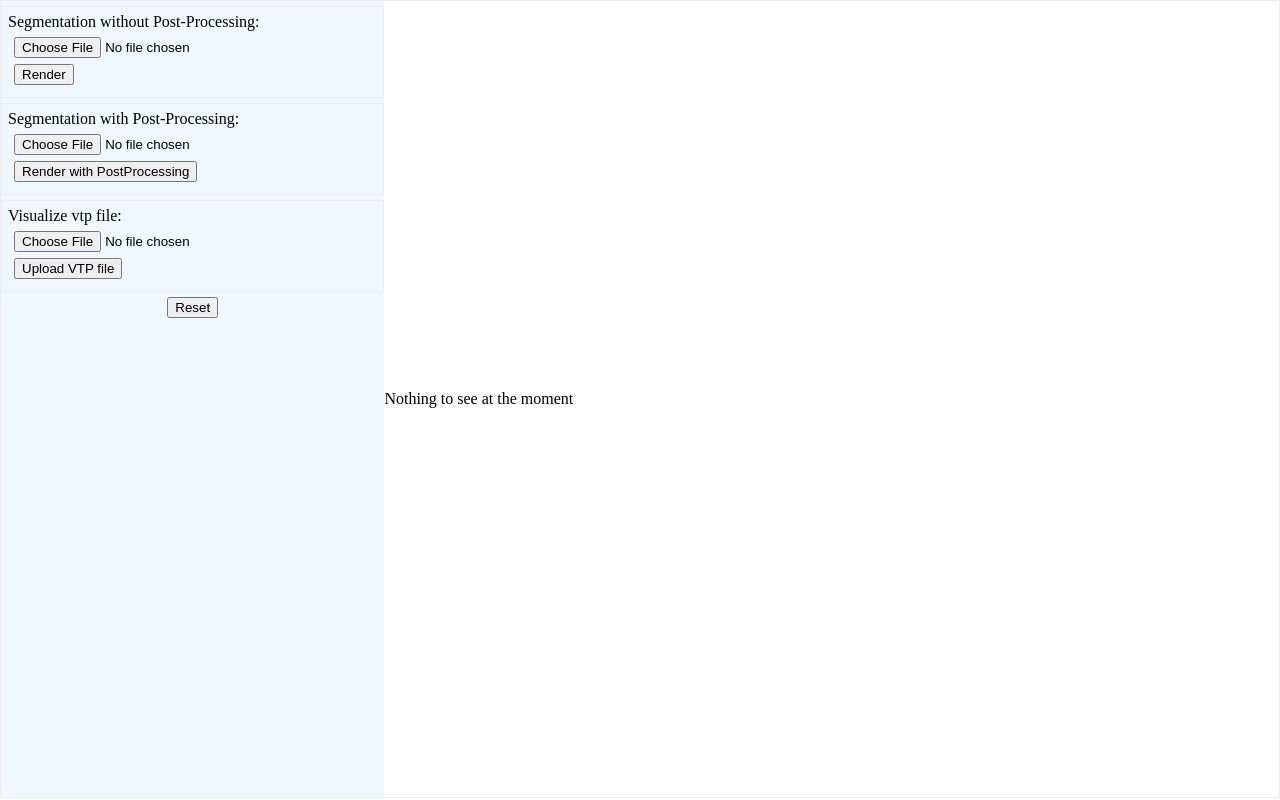
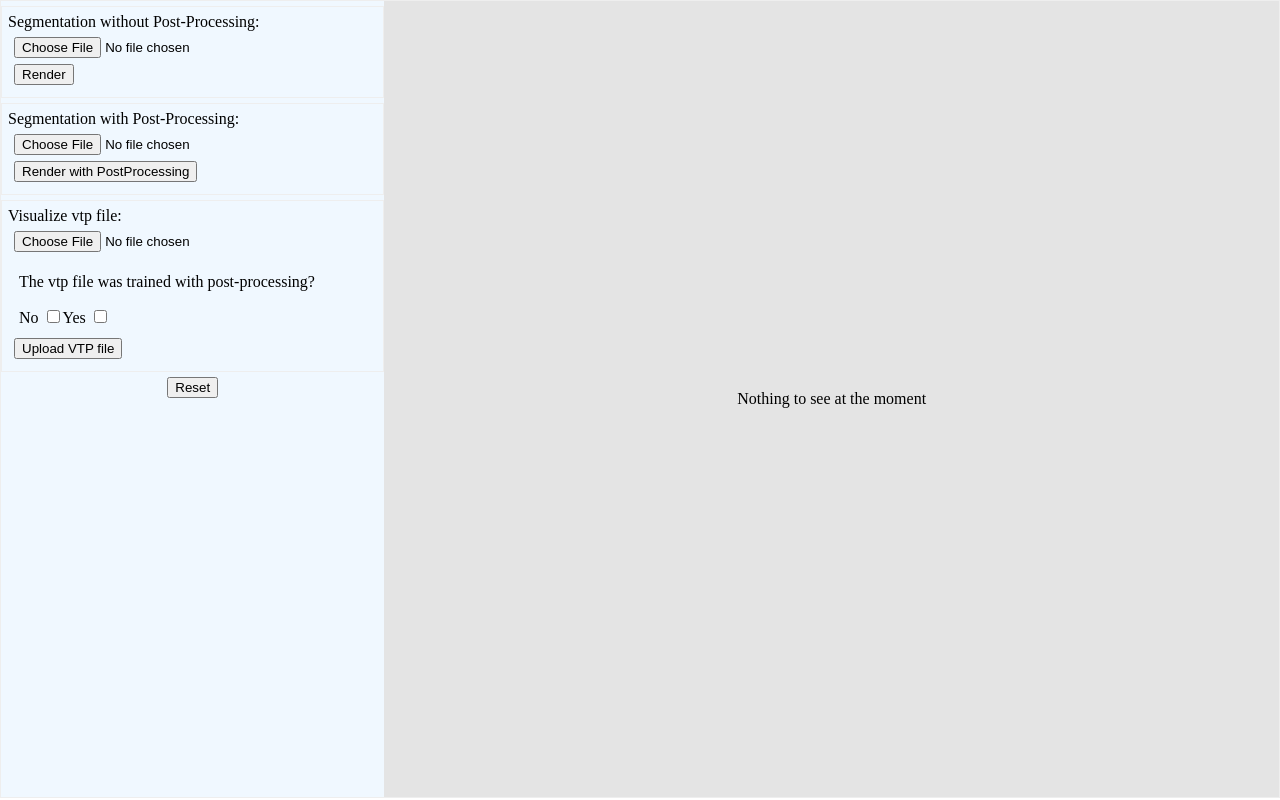
Before and after one commit to mohamed2020m/visualize_vtp_files_with_vtk.js, a plain HTML site: page index.html in a window 1280 px wide. Both pictures are taken after a click on the button "Reset". Drawn offline with Linux system fonts and the light colour scheme.

Commit message:
adding style.css and improving ui

```diff
--- a/index.html
+++ b/index.html
@@ -37,13 +37,33 @@
                 <div class="label">
                     <label for="vtp-file-input">Visualize vtp file: </label>
                 </div>
+
                 <div class="cnt">
                     <div>
                         <input type="file" id="vtp-file-input" name="vtp_file" accept=".vtp" required />
                     </div>
+                    <div class="config_vtp_wrapper">
+                        <div>
+                            <p>The vtp file was trained with post-processing?</p>
+                        </div>
+                        <div class="config_vtp">
+                            <div>
+                                <label for="wopp">No</label>
+                                <input type="checkbox" name="" id="wopp">
+                            </div>
+                            <div>
+                                <label for="wpp">Yes</label>
+                                <input type="checkbox" name="" id="wpp">
+                            </div>
+                        </div>
+                    </div>
+
                     <button type="submit">Upload VTP file</button>
                 </div>
+
             </form>
+
+
 
             <button id="resetBtn" type="button">Reset</button>
         </div>
@@ -101,7 +121,7 @@
             // formData.append('file', new Blob(), './1.obj');
 
             // Fetch the JSON file containing the VTP XML data
-            const response = await fetch("http://127.0.0.1:8000/api/v1/predict/alpha",{
+            const response = await fetch("http://127.0.0.1:8000/api/v1/predict/post_processing",{
                 method: 'POST', // Specify the HTTP method
                 body: formData
             });
@@ -145,7 +165,13 @@
                 console.log(vtpBlob);
 
                 // Load the VTP data
-                loadVTPTest(vtpFilePath, "Label");
+                if(document.querySelector("#wopp").checked){
+                    loadVTPTest(vtpFilePath, "MaterialIds");
+                }else if(document.querySelector("#wpp").checked){
+                    loadVTPTest(vtpFilePath, "Label");
+                }else{
+                    alert("you need to specify wheather the vtp file was segmented with post-proccess or not?")
+                }
             };
 
             reader.readAsArrayBuffer(selectedFile);
@@ -155,10 +181,11 @@
     <script>
         let resetBtn = document.querySelector("#resetBtn");
         resetBtn.addEventListener("click", () => {
-            let empty_container = document.createElement("div");
-            empty_container.textContent = "Nothing to see at the moment";
-            empty_container.classList.add("empty_container");
-            document.querySelector("#vtk-container").replaceWith(empty_container)
+            location.reload()
+            // let empty_container = document.createElement("div");
+            // empty_container.textContent = "Nothing to see at the moment";
+            // empty_container.classList.add("empty_container");
+            // document.querySelector("#vtk-container").replaceWith(empty_container)
         })
     </script>
 </body>
--- a/style.css
+++ b/style.css
@@ -46,3 +46,10 @@ body{
 .container .sideBar form .cnt button{
     margin-top:6px;
 }
+
+.config_vtp_wrapper{
+    padding:5px;
+}
+.config_vtp{
+    display: flex;
+}
```
